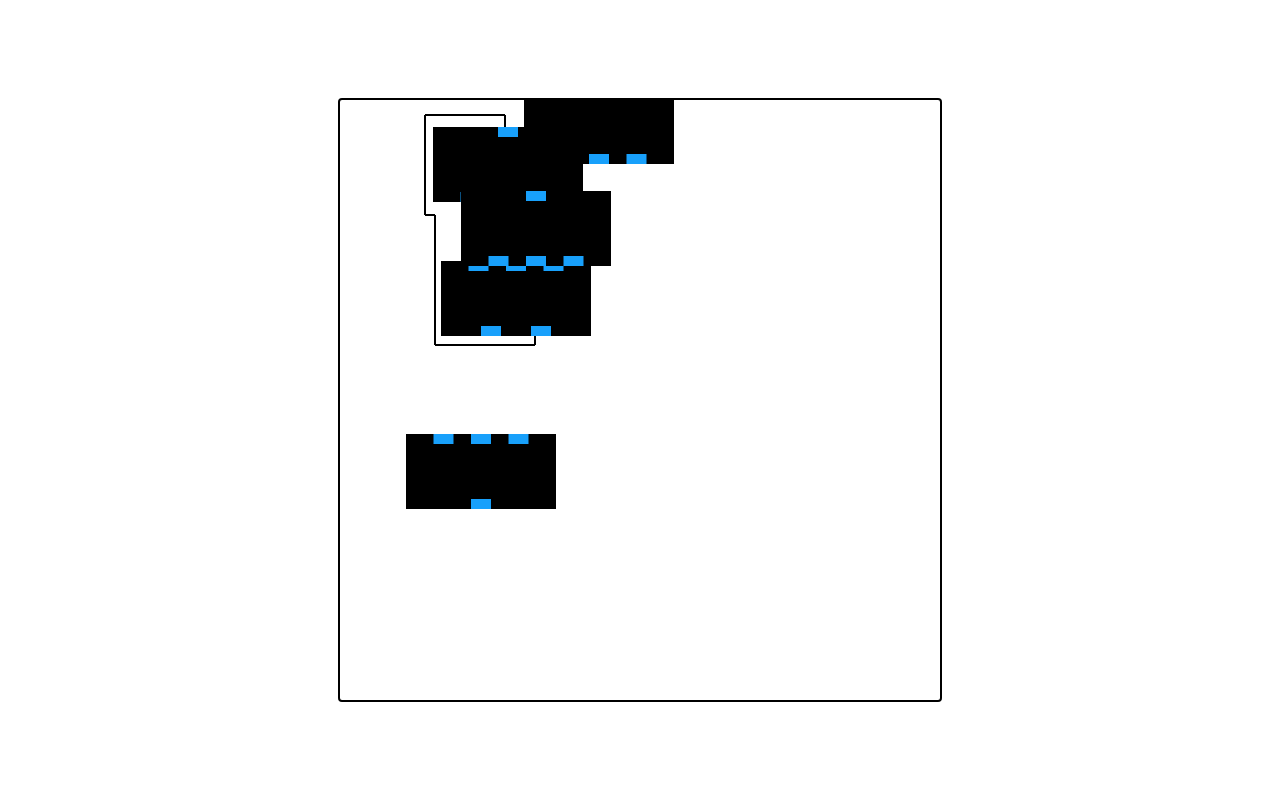
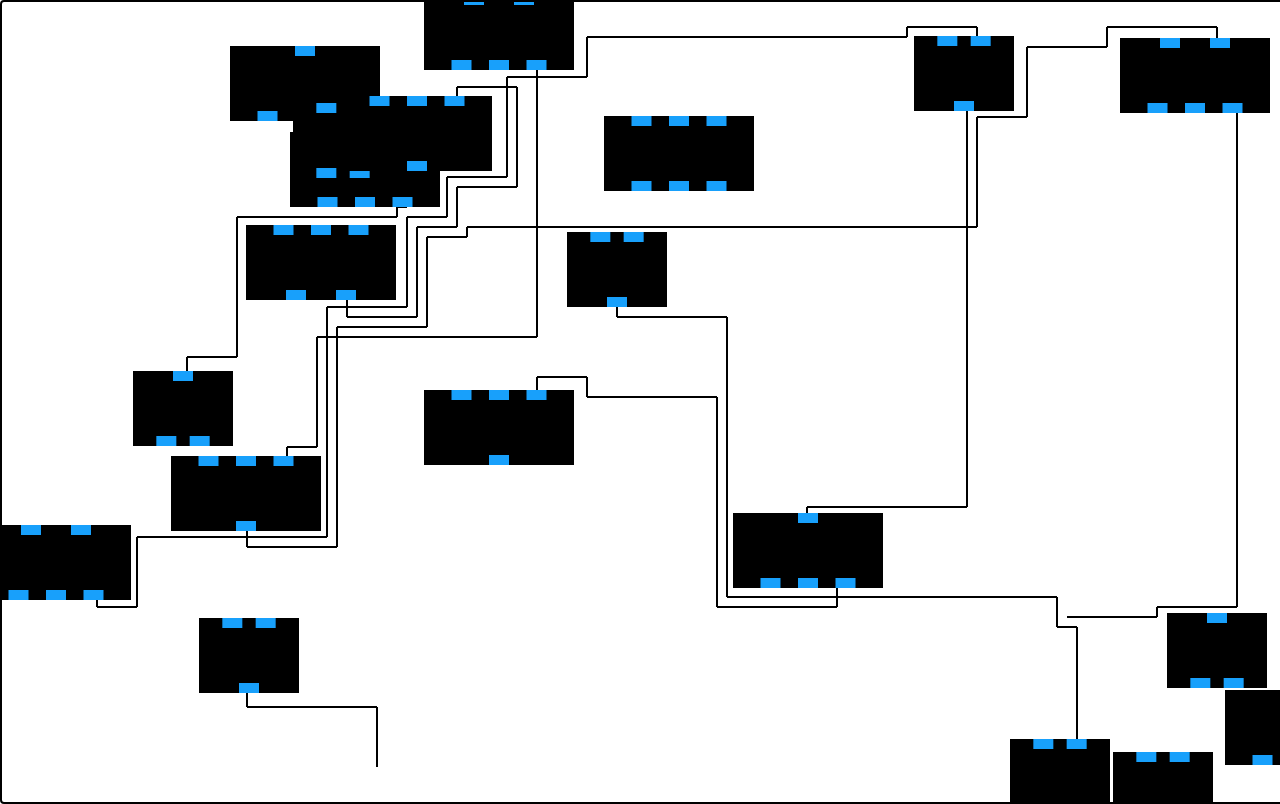
Before and after one commit to nathanyapipro/webgl-rnd, a React (Create React App) app in the folder 2d_context/: page / in a window 1280 px wide. Built offline with nearby package versions, Linux system fonts and the light colour scheme.

Commit message:
moved to fullscreen but noticed a couple of bugs

```diff
--- a/2d_context/src/App.tsx
+++ b/2d_context/src/App.tsx
@@ -28,15 +28,12 @@ const useGlobalStyles = makeStyles({
 const useStyles = makeStyles({
   root: {
     display: "flex",
-    alignItems: "center",
-    justifyContent: "center",
     flex: 1,
   },
   canvas: {
-    display: "flex",
-    flex: 0,
-    height: 600,
-    width: 600,
+    display: "block",
+    height: "100vh",
+    width: "100vw",
     border: `2px solid black`,
     borderRadius: 4,
   },
@@ -64,8 +61,6 @@ function App() {
     <div className={classes.root}>
       <canvas
         id="drawing-canvas"
-        height="600"
-        width="600"
         className={classes.canvas}
         ref={drawingCanvasRef}
       />
--- a/2d_context/src/engine/Engine.ts
+++ b/2d_context/src/engine/Engine.ts
@@ -32,6 +32,7 @@ export interface Context {
   hit: CanvasRenderingContext2D;
   width: number;
   height: number;
+  dpr: number;
 }
 
 export interface ById<T> {
@@ -47,35 +48,32 @@ export class Engine {
   connectors: Connectors[];
 
   constructor(canvas: HTMLCanvasElement) {
-    const height = canvas.height;
-    const width = canvas.width;
-
     // Initalize drawing canvas
     const drawingCtx = canvas.getContext("2d");
     // Initialize hit canvas
     const hitCanvas = document.createElement("canvas");
 
     const hitCtx = hitCanvas.getContext("2d");
-
     if (drawingCtx && hitCtx) {
       this.ctx = {
         drawing: drawingCtx,
         hit: hitCtx,
-        height,
-        width,
+        height: 0,
+        width: 0,
+        dpr: window.devicePixelRatio,
       };
-      hitCanvas.height = this.ctx.height;
-      hitCanvas.width = this.ctx.width;
+      this.resize();
     } else {
       throw new Error();
     }
 
     this.pathfinding = {
       tileSize: PATHFINDING_TILE_SIZE,
-      worldHeight: this.ctx.height / PATHFINDING_TILE_SIZE,
-      worldWidth: this.ctx.width / PATHFINDING_TILE_SIZE,
+      worldHeight: Math.floor(this.ctx.height / PATHFINDING_TILE_SIZE),
+      worldWidth: Math.floor(this.ctx.width / PATHFINDING_TILE_SIZE),
       world: [],
     };
+    console.log(this.pathfinding);
     initWorld(this.pathfinding);
     this.root = new Group({
       id: "root",
@@ -143,6 +141,29 @@ export class Engine {
     });
   }
 
+  resize() {
+    const drawingCanvas = this.ctx.drawing.canvas;
+    const hitCanvas = this.ctx.hit.canvas;
+    // Lookup the size the browser is displaying the canvas.
+
+    const displayWidth = Math.floor(drawingCanvas.clientWidth);
+    const displayHeight = Math.floor(drawingCanvas.clientHeight);
+
+    // Check if the canvas is not the same size.
+    if (
+      drawingCanvas.width !== displayWidth ||
+      drawingCanvas.height !== displayHeight
+    ) {
+      // Make the canvas the same size
+      drawingCanvas.width = displayWidth;
+      drawingCanvas.height = displayHeight;
+      hitCanvas.width = displayWidth;
+      hitCanvas.height = displayHeight;
+      this.ctx.width = displayWidth;
+      this.ctx.height = displayHeight;
+    }
+  }
+
   clear() {
     this.ctx.drawing.resetTransform();
     this.ctx.hit.resetTransform();
--- a/2d_context/src/engine/helpers/seed.ts
+++ b/2d_context/src/engine/helpers/seed.ts
@@ -3,7 +3,7 @@ import { Connectors, ById } from "../Engine";
 
 import * as m3 from "./matrix";
 
-const ENTITIES_NUMBER_OF = 5;
+const ENTITIES_NUMBER_OF = 20;
 const CONNECTORS_NUMBER_OF = Math.floor(ENTITIES_NUMBER_OF - 1); // would be wierd to have more connectors than entities.
 const ENTITY_SQUARE_SIDE = 50;
 
```
